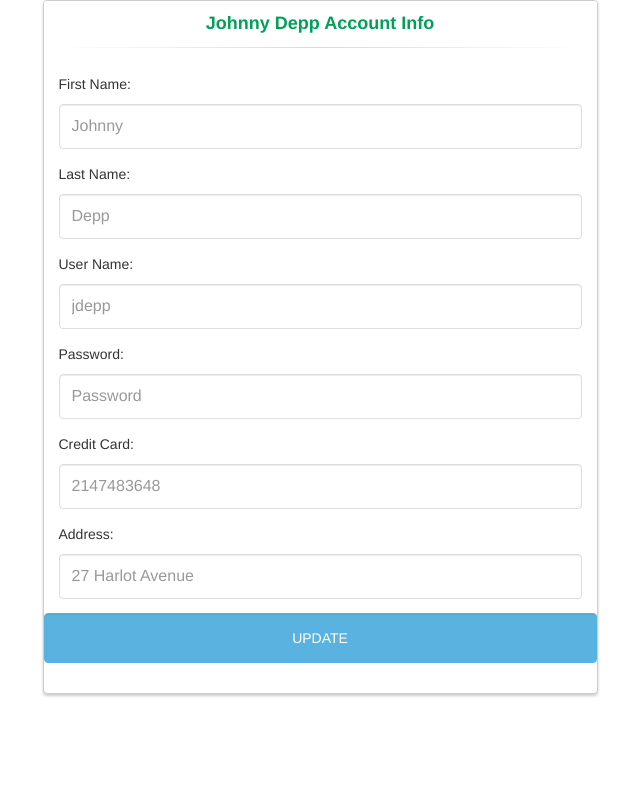
After one commit to thegarfieldgray/Computer-Security-Project, a PHP site: page /account.php in a window 1280 px wide. The commit adds this page. Shown: the whole page, without its empty margins (320-960 px from the left). Run offline with PHP 8.4, Linux system fonts and the light colour scheme; a user stored in the database is signed in; some libraries are stand-ins or nearby versions.

Commit message:
various updates

```diff
--- /dev/null
+++ b/account.php
@@ -0,0 +1,92 @@
+<?php
+    session_start();
+    if(isset($_SESSION['user'])){
+        $user = $_SESSION['user'];
+    } else {
+        header('location: index.php');
+    }
+?>
+<!DOCtype>
+<html>
+<head>
+	<meta charset="utf-8">
+    <meta http-equiv="X-UA-Compatible" content="IE=edge">
+    <meta name="viewport" content="width = device-width initial-scale = 1">
+	<title>CS | Auto Parts</title>
+	<link rel="stylesheet" type="text/css" href="https://maxcdn.bootstrapcdn.com/bootstrap/3.3.6/css/bootstrap.min.css">
+    <link rel="stylesheet" href="https://maxcdn.bootstrapcdn.com/font-awesome/4.5.0/css/font-awesome.min.css">
+	<link rel="stylesheet" type="text/css" href="css/styles.css">
+	<script type="text/javascript" src="js/script.js" ></script>
+
+</head>
+
+<body>
+
+<div class="container">
+    	<div class="row">
+			<div class="col-md-6 col-md-offset-3">
+				<div class="panel panel-login">
+					<div class="panel-heading">
+						<div class="row">
+							<div class="col-xs-12">
+								<a href="#" class="active" id="login-form-link">
+                                <?php echo $user['First_Name'] . " " . $user['Last_Name']; ?> Account Info</a>
+							</div>
+						</div>
+						<hr>
+					</div>
+					<div class="panel-body">
+						<div class="row">
+							<div class="col-lg-12">
+								<form action="update_account.php" method="get" role="form" style="display: block;">
+									<div class="form-group">
+									<p>First Name: </p>
+										<input type="text" name="firstName" id="firstName" tabindex="1" class="form-control"
+                                            placeholder="<?php echo $user['First_Name']?>">
+									</div>
+									<div class="form-group">
+									<p>Last Name:</p>
+										<input type="text" name="lastName" id="lastName" tabindex="2" class="form-control"
+                                            placeholder="<?php echo $user['Last_Name']?>">
+									</div>
+									<div class="form-group">
+									<p>User Name:</p>
+										<input type="text" name="userName" id="userName" tabindex="2" class="form-control"
+                                            placeholder="<?php echo $user['Username']?>" required>
+									</div>
+									<div class="form-group">
+									<p>Password:</p>
+										<input type="text" name="password" id="password" tabindex="2" class="form-control" placeholder="Password" required>
+									</div>
+									<div class="form-group">
+									<p>Credit Card:</p>
+										<input type="text" name="creditCard" id="creditCard" tabindex="2" class="form-control"
+                                            placeholder="<?php echo $user['Credit_Card']?>" required>
+									</div>
+									<p>Address:</p>
+										<input type="text" name="address" id="address" tabindex="2" class="form-control"
+                                            placeholder="<?php echo $user['Address']?>">
+									</div>
+									<div class="form-group">
+										<div class="row">
+											<div class="col-sm-12">
+												<input type ="submit" name="btn-login" class="form-control btn btn-login" value="UPDATE">
+											</div>
+										</div>
+									</div>
+								</form>
+							</div>
+						</div>
+					</div>
+				</div>
+			</div>
+		</div>
+	</div>
+
+
+<!-- Script -->
+
+	<script src="http://ajax.googleapis.com/ajax/libs/jquery/2.1.3/jquery.min.js"></script>
+	<script src="https://maxcdn.bootstrapcdn.com/bootstrap/3.3.6/js/bootstrap.min.js"></script>
+</body>
+</html>
--- a/home.php
+++ b/home.php
@@ -17,7 +17,7 @@
     </div>
     <ul class="nav navbar-nav">
       <li><a href="#">List</a></li>
-      <li><a href="#">Update </a></li>
+      <li><a href="./account.php">Account </a></li>
       <li><a href="#">About</a></li>
     </ul>
     <ul class="nav navbar-nav navbar-right">
```
Also changed, not shown: login-form.php (+4 -3 lines), update_account.php (added, +52 -0 lines).
